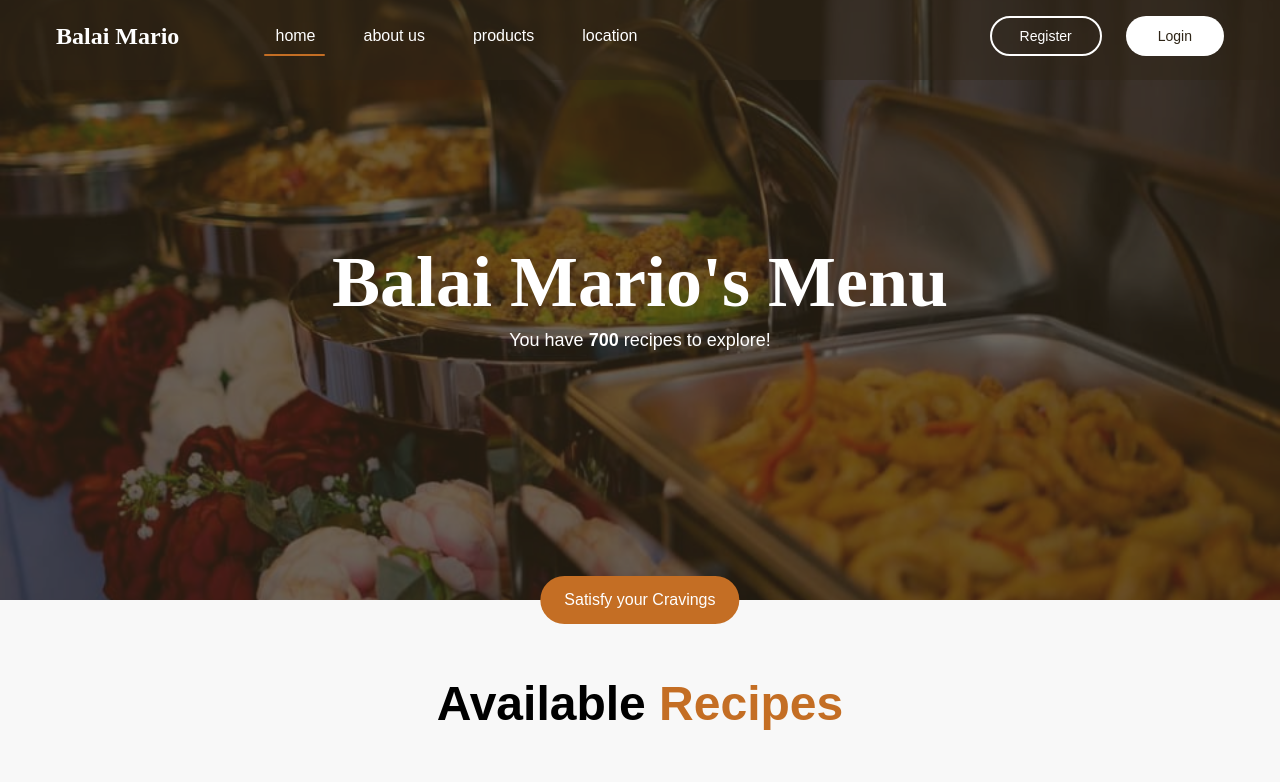
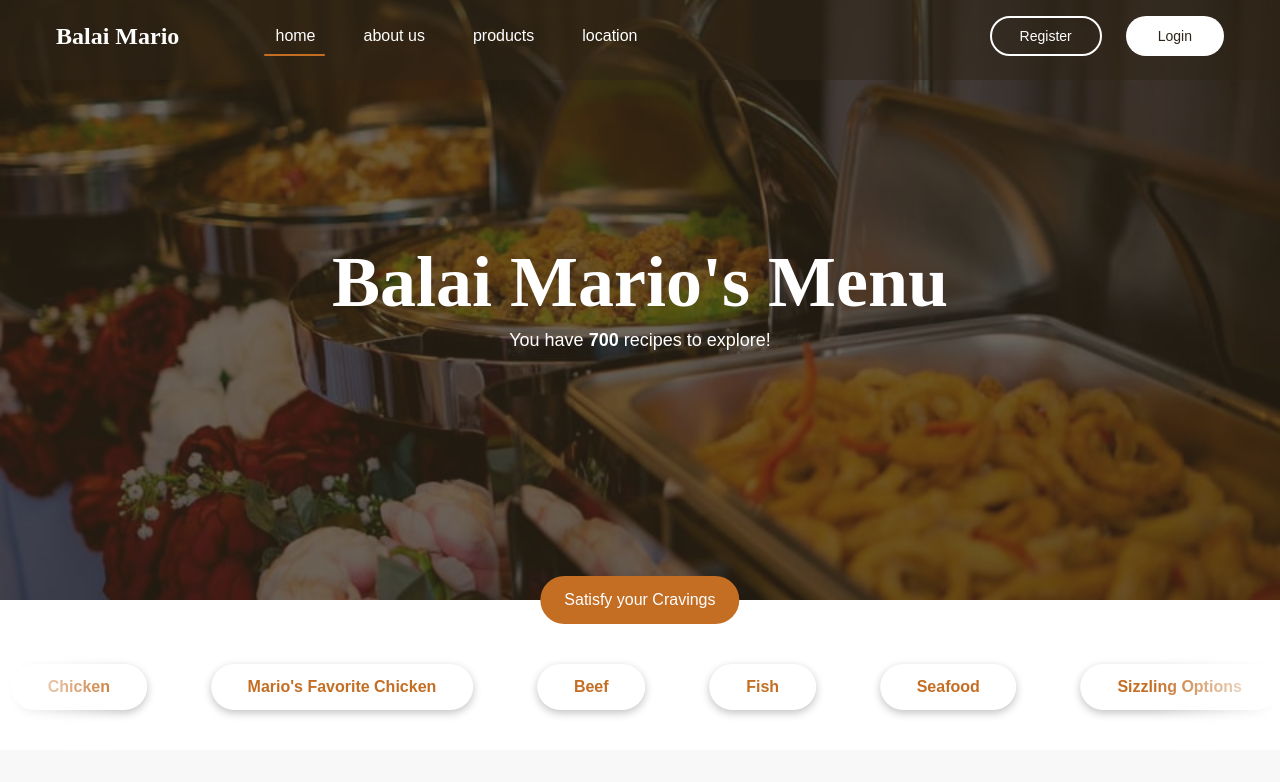
Before and after one commit to ryu-zaki/Balai-Mario, a React (Create React App) app: page /products in a window 1280 px wide. Shown: the top 782 px of the page. Built offline with nearby package versions, Linux system fonts and the light colour scheme.

Commit message:
Categories Carousel

```diff
--- a/src/App.css
+++ b/src/App.css
@@ -605,6 +605,15 @@ body {
     letter-spacing: .15em;
 }
 
+.feature-blog-imgs {
+    max-width: 25em;
+    margin-inline: auto;
+}
+
+.feature-blog-imgs > * {
+    aspect-ratio: 16 / 9;
+}
+
 .feature-blog-imgs img,
 .feature-blog-imgs  > div::before{
     border-radius: .5em;
@@ -668,6 +677,56 @@ body {
     box-shadow: none;
     background-color: var(--brown);
     color: var(--pureWhitw);
+}
+
+.categories-loop .categories-wrapper {
+    display: inline-block;
+    animation: carouselLoop 68s infinite linear;
+}
+
+@keyframes carouselLoop {
+
+    from {
+        transform: translateX(0);
+    }
+    to {
+        transform: translateX(-100%);
+    }
+}
+
+.categories-loop::before,
+.categories-loop::after {
+    content: '';
+    position: absolute;
+    top: 0;
+
+    height: 100%;
+    width: 10%;
+
+    z-index: 2;
+}
+
+.categories-loop::before {
+    left: 0;
+    background: linear-gradient(to left, rgba(0,0,0,0.0), var(--pureWhitw));
+}
+
+.categories-loop::after {
+    right: 0;
+    background: linear-gradient(to right, rgba(0,0,0,0.0), var(--pureWhitw));
+}
+
+.categories-wrapper h3 {
+    font-size: .9em;
+    display: inline-block;
+    margin-inline: 1.5em;
+    background-color: var(--pureWhitw);
+    padding: .3em 1.6em;
+    color: var(--lightOrange);
+    border-radius: 99em;
+    box-shadow: rgba(0, 0, 0, 0.24) 0px 3px 8px;
+
+
 }
 
 @media (min-width: 375px) {
@@ -781,6 +840,10 @@ body {
 
     }
 
+    .categories-wrapper h3 {
+        margin-inline: 2em;
+    }
+
     .product-category-section > section:nth-child(1) {
         box-shadow: rgba(0, 0, 0, 0.24) 0px 3px 8px;
         padding: 2.5em;
@@ -815,6 +878,14 @@ body {
     .inv-suggested-recipe > *  p {
         font-size: .8em;
     }
+
+    .feature-blog-imgs {
+        max-width: 100%;
+    }
+
+    /* .feature-blog-imgs > * {
+        aspect-ratio: 0;
+    } */
 
 
 }
@@ -983,6 +1054,11 @@ body {
         max-width: 28em;
     }
 
+    .categories-wrapper h3 {
+        font-size: 1em;
+        padding: .7em 2.3em;
+    }
+
 
     /* Individual Product Page */
     .inv-main-img {
@@ -1041,7 +1117,7 @@ body {
     }
 
     .hero-title {
-        font-size: 3.5em;
+        font-size: 3em;
         padding-right: 1em;
     }
 
@@ -1264,7 +1340,7 @@ body {
 
      /* Individual Product */
      .blog-feature-section h2 {
-        font-size: 4.5em;
+        font-size: 5em;
         padding-right: 4em;
      }
 
--- a/src/components/AboutUs.jsx
+++ b/src/components/AboutUs.jsx
@@ -27,7 +27,7 @@ const AboutUs = () => {
                 <img className='absolute transition-all duration-500 object-cover -z-10 inset-0 w-full h-full xl:-translate-y-5 xl:translate-x-5 xl:rounded-xl' src={QualityFoodsImg} alt='' />
             </div>
 
-            <div className='p-3 py-16 pb-24 relative rounded-xl text-center text-pureWhite bg-lightOrange space-y-6 grid-col-span-2 flex flex-col items-center mb-10 xxs:px-6 lg:px-10 lg:text-left lg:items-start lg:space-y-8 lg:py-12 lg:mb-0 xl:py-12 xl:space-y-5 xl:px-12'>
+            <div className='p-6 py-16 pb-24 relative rounded-xl text-center text-pureWhite bg-lightOrange space-y-6 grid-col-span-2 flex flex-col items-center mb-10 xxs:px-6 lg:px-10 lg:text-left lg:items-start lg:space-y-8 lg:py-12 lg:mb-0 xl:py-12 xl:space-y-5 xl:px-12'>
                 <h3 className=' text-2xl font-bold sm:text-3xl xl:text-4xl'>Traditional and Modern</h3>
                 <p className='text-sm xxs:text-base xl:leading-8'>We believe in the timeless value of traditional recipes. Each dish is a tribute to our roots, capturing the essence of time-honored cooking methods that have stood the test of time.</p>
                 <button className='border-pureWhite button-scale-effect border-2 p-3 px-7 rounded-md text-pureWhite text-xs xxs:text-sm'>READ MORE</button>
--- a/src/components/HeroSection.jsx
+++ b/src/components/HeroSection.jsx
@@ -29,7 +29,7 @@ const HeroSection = () => {
         <div className='flex relative mx-auto text-center items-center text-darkBrown hero-section  lg:text-left '>
           <div  className='hero-description flex flex-col gap-10 lg:gap-7 lg:items-start'>
           <div>
-            <h1 className='hero-title px-5 title-font mb-8 lg:mb-0 lg:px-0'>Gourmet Delights in an Elegant Setting</h1>
+            <h1 className='hero-title px-0 title-font mb-8 xs:px-4 lg:mb-0 lg:px-0'>Gourmet Delights in an Elegant Setting</h1>
             <div className='relative mx-auto hero-img lg:absolute lg:right-4 lg:top-1/2 lg:-translate-y-1/2 xl:right-0'>
               <MessageModal
                 message={<>You deserve more than just a meal—you deserve a feast.&#128151;&#128151;</>}
--- a/src/components/IndividualCategory.jsx
+++ b/src/components/IndividualCategory.jsx
@@ -58,13 +58,13 @@ const IndividualCategory = ({category, slideNum}) => {
       <section ref={categorySectionRef} className={`${!!categoryActive && "active"} product-category-section relative pb-10 lg:gap-8 2xl:gap-14`}>
         <section className='text-center flex flex-col items-center gap-2 sm:items-start sm:text-left sm:gap-4'>
         <h2 className='title-font text-xl font-semibold text-darkBrown 2xl:text-3xl'>{category.toUpperCase()}</h2>
-          <div className='w-full flex flex-col items-start sm:mt-5 sm:flex-row sm:justify-between 2xl:flex-col 2xl:items-start 2xl:gap-4 2xl:mt-0'>
+          <div className='w-full flex flex-col items-start xs:items-center sm:mt-0 sm:flex-row sm:justify-between 2xl:flex-col 2xl:items-start 2xl:gap-4 2xl:mt-0'>
             <div className='text-darkBrown space-y-2 xs:w-1/2 2xl:w-full'>
              <p className='text-lightOrange font-semibold'>{filteredRecipes.length} recipes</p>
               <p>Kick off your dining experience with our delectable selection of starters.</p>
             </div>
 
-            <div className='w-full flex flex-col gap-2 items-start xs:w-fit xs:text-nowrap'>
+            <div className='w-full flex flex-col gap-2 mt-3 items-center xs:text-nowrap sm:items-start sm:w-fit sm:mt-0'>
               {/* <span className='text-gray font-semibold 2xl:text-sm'>price range</span> */}
               {
                 isNaN(minPrice) ? (
@@ -112,7 +112,6 @@ const IndividualCategory = ({category, slideNum}) => {
 
     const {recipeName, price, image} = data;
 
-    console.log(typeof price);
     return (
       <section className='bg-pureWhite border featured-product relative flex flex-col gap-2 relative border-gray rounded-2xl w-2/5 p-2 pt-16 items-center xs:gap-3 xs:p-3 xs:pt-16 2xl:pt-24 2xl:pb-8'>
         <div className='z-20 absolute inset-0 cursor-pointer'></div>
--- a/src/components/IndividualProduct.jsx
+++ b/src/components/IndividualProduct.jsx
@@ -30,7 +30,7 @@ const IndividualProduct = () => {
                     <a href='/'>Ingredients</a>
                     <a href='/'>Nutrition</a>
                 </nav>
-                <p className='leading-8 text-sm sm:text-base md:text-sm lg:text-base'>Lorem ipsum dolor sit amet, consectetur adipiscing elit. Pellentesque eget odio ullamcorper, aliquet risus non, lacinia arcu.Peaxaxllentesque eget odio ullamcorper, aliquet risus non, lacinia arcu.
+                <p className='leading-7 text-sm sm:leading-8 sm:text-base md:text-sm lg:text-base'>Lorem ipsum dolor sit amet, consectetur adipiscing elit. Pellentesque eget odio ullamcorper, aliquet risus non, lacinia arcu.Peaxaxllentesque eget odio ullamcorper, aliquet risus non, lacinia arcu.
                 </p>
 
                <div className='flex flex-col gap-8 items-center sm:flex-row sm:gap-14 md:flex-col md:items-start md:gap-7 xl:gap-8'>
--- a/src/components/NavBar.jsx
+++ b/src/components/NavBar.jsx
@@ -70,7 +70,7 @@ const NavBar = () => {
             <div className="absolute inset-0 cursor-pointer"></div>
             <img className="w-6" src={burgerMenuDark} alt="" />
         </div>
-        {sideNavVisible && <div onClick={() => setSideNavVisible(false)} className="fixed z-30 inset-0 bg-darkOverlay w-full h-full"></div>}
+        {sideNavVisible && <div onClick={() => setSideNavVisible(false)} className="fixed z-40 inset-0 bg-darkOverlay w-full h-full"></div>}
 
         <div ref={navBarRef} className={`${!isProductPage || navFixed ? "text-darkBrown" : "text-pureWhite"} ${isProductPage ? "relative px-7 xl:px-14 bg-lightOverlay md:sticky md:top-0 xl:h-20" : "relative xl:h-24"} z-40 md:h-20 w-full`}>
         <div className={`w-full md:z-50 ${!isProductPage || navFixed ? "md:bg-pureWhite" : "bg-transparent"} ${(navFixed && !isProductPage) && "md:fixed md:top-0 md:left-0 dark-shadow md:px-7 xl:px-14 nav-bar nav-dark-shadow"}`}>
--- a/src/components/ProductSection.jsx
+++ b/src/components/ProductSection.jsx
@@ -37,8 +37,62 @@ const ProductSection = () => {
 
               {/* Marker at the bottom */}
               <span ref={productSecMarkerRef} className='absolute text-center bottom-0 p-3 px-4 z-20 rounded-full left-1/2 bg-lightOrange text-pureWhite -translate-x-1/2 translate-y-1/2 text-xs xxs:text-sm xs:px-6 lg:text-base'>Satisfy your Cravings</span>
+
+              {/* Carousel Loop */}
             </div>
             </div>
+
+            <div className='pt-16 z-10 relative categories-loop bg-pureWhite overflow-hidden whitespace-nowrap pb-6 sm:pb-10'>
+
+                <div className='categories-wrapper title-font'>
+                  <h3>Starter</h3>
+                  <h3>Vegetarian</h3>
+                  <h3>Chicken</h3>
+                  <h3>Mario's Favorite Chicken</h3>
+                  <h3>Beef</h3>
+                  <h3>Fish</h3>
+                  <h3>Seafood</h3>
+                  <h3>Sizzling Options</h3>
+                  <h3>Vegetables</h3>
+                  <h3>Noodles</h3>
+                  <h3>Soup</h3>
+                  <h3>Couple Meal-1</h3>
+                  <h3>Couple Meal-2</h3>
+                  <h3>Couple Meal-3</h3>
+                  <h3>Couple Meal-4</h3>
+                  <h3>Set Meal-A</h3>
+                  <h3>Set Meal-C</h3>
+                  <h3>Mario's Bilao-A</h3>
+                  <h3>Mario's Bilao-B</h3>
+                  <h3>Coffee & Milktea</h3>
+                  <h3>Beers & Buckets</h3>
+                </div>
+
+                <div className='categories-wrapper title-font'>
+                  <h3>Starter</h3>
+                  <h3>Vegetarian</h3>
+                  <h3>Chicken</h3>
+                  <h3>Mario's Favorite Chicken</h3>
+                  <h3>Beef</h3>
+                  <h3>Fish</h3>
+                  <h3>Seafood</h3>
+                  <h3>Sizzling Options</h3>
+                  <h3>Vegetables</h3>
+                  <h3>Noodles</h3>
+                  <h3>Soup</h3>
+                  <h3>Couple Meal-1</h3>
+                  <h3>Couple Meal-2</h3>
+                  <h3>Couple Meal-3</h3>
+                  <h3>Couple Meal-4</h3>
+                  <h3>Set Meal-A</h3>
+                  <h3>Set Meal-C</h3>
+                  <h3>Mario's Bilao-A</h3>
+                  <h3>Mario's Bilao-B</h3>
+                  <h3>Coffee & Milktea</h3>
+                  <h3>Beers & Buckets</h3>
+                </div>
+
+              </div>
 
             <CategorySection />
         </div>
@@ -120,7 +174,6 @@ const NavigationFilter = ({mobileVer}) => {
 const CategorySection = () => {
   const navigate = useNavigate();
   const [arrowAnim, setArrowAnim] = React.useState(false);
-
   const {allProductsTitleSticky} = useAnimationGSAP();
 
   const handleMenuSelect = () => {
```
Also changed, not shown: src/components/BlogFeature.jsx (+10 -10 lines), src/assets/business_assets/serving-calamares.jpg (added).
